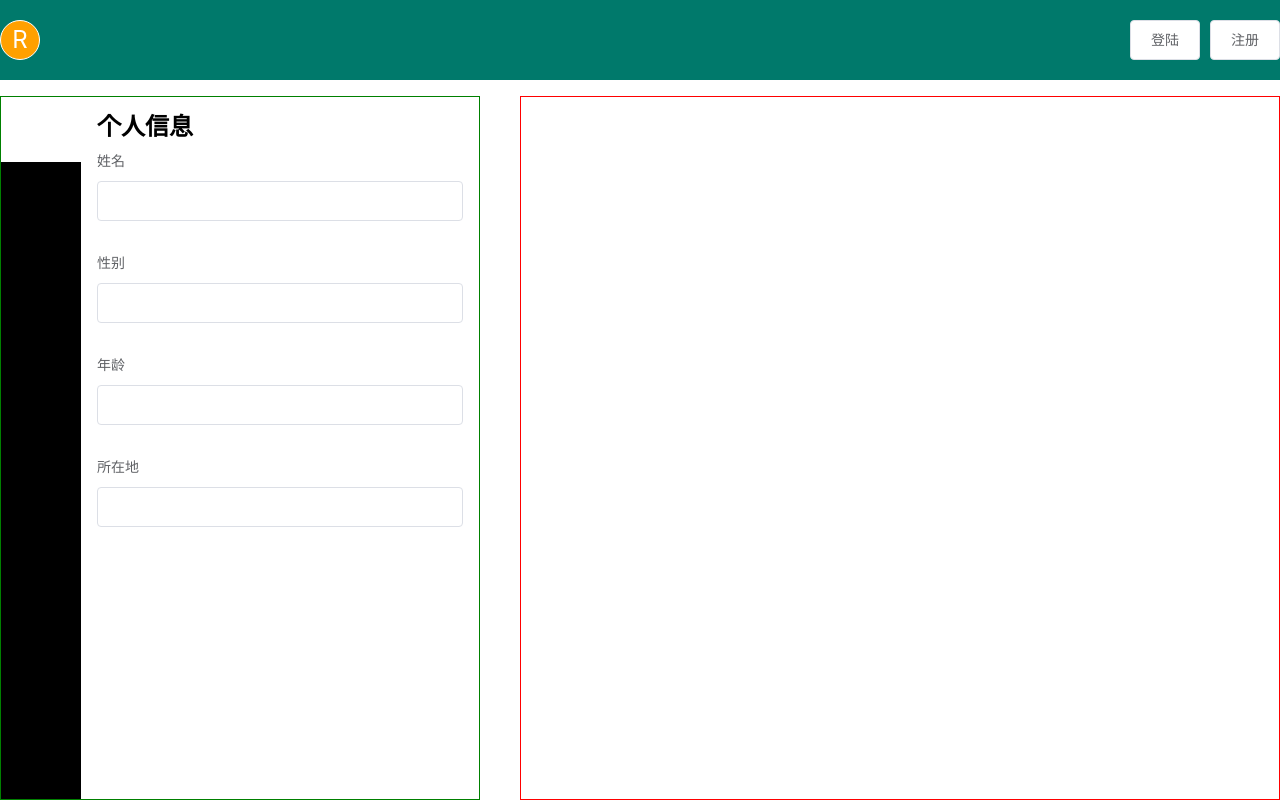
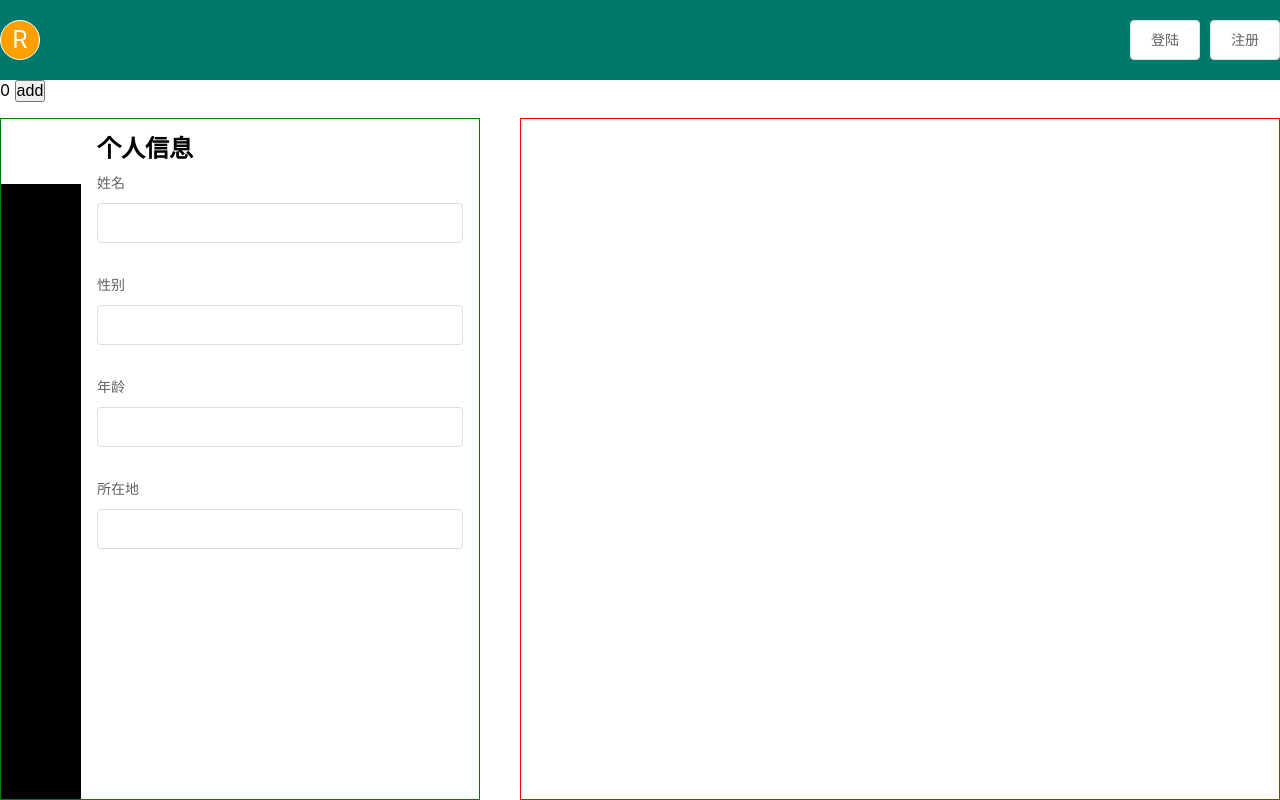
Before and after one commit to CheneyZhangCH/vue-resumer-1, a Vue app: page / in a window 1280 px wide. Built offline with nearby package versions, Linux system fonts and the light colour scheme.

Commit message:
引入vuex简单例子

```diff
--- a/src/App.vue
+++ b/src/App.vue
@@ -1,6 +1,10 @@
 <template>
   <div id="app">
     <Topbar id="topbar"></Topbar>
+    <div>
+      {{count}}
+      <button @click="add">add</button>
+    </div>
     <main>
       <Editor v-bind:resume="resume" id="editor"></Editor>
       <Preview v-bind:resume="resume" id="preview"></Preview>
@@ -29,6 +33,9 @@
   import Editor from './components/Editor.vue'
   import Preview from './components/Preview.vue'
 
+  import store from './store/index'
+
+
   export default {
     name: 'app',
     components: {
@@ -36,7 +43,8 @@
       Editor,
       Preview,
     },
-    data(){
+    store,
+    data() {
       return {
         resume: {
           profile: {
@@ -58,13 +66,24 @@
             {name: '', period: ''}
           ],
           contacts: {
-            phone:'',
-            qq:'',
-            email:''
+            phone: '',
+            qq: '',
+            email: ''
           }
         }
       }
+    },
+    computed: {
+      count(){
+       return this.$store.state.count
+      }
+    },
+    methods: {
+      add(){
+        this.$store.commit('increment')
+      }
     }
+
   }
 
 </script>
@@ -86,7 +105,7 @@
     }
     main {
       width: 1280px;
-      margin:0 auto;
+      margin: 0 auto;
       margin-top: 16px;
       display: flex;
       flex-grow: 1;
--- a/src/components/Editor.vue
+++ b/src/components/Editor.vue
@@ -41,6 +41,8 @@
   import Awards from "./editor/Awards.vue";
   import Contacts from "./editor/Contacts.vue";
 
+
+
   export default {
     props:['resume'],
     components: {
@@ -56,9 +58,9 @@
         currentTab: 0,
         items: [0, 1, 2, 3, 4, 5],
         icons: ['shenfenxinxi', 'gongzuo', 'xueli', 'projectunpressed', 'award4', 'phone1'],
+      }
+    },
 
-      }
-    }
   }
 
 </script>
--- a/src/store/index.js
+++ b/src/store/index.js
@@ -1,6 +1,11 @@
+import Vue from 'vue'
+
 import Vuex from 'vuex'
 
-const store = new Vuex.Store({
+Vue.use(Vuex)
+
+
+export default new Vuex.Store({
   state: {
     count: 0
   },
```
